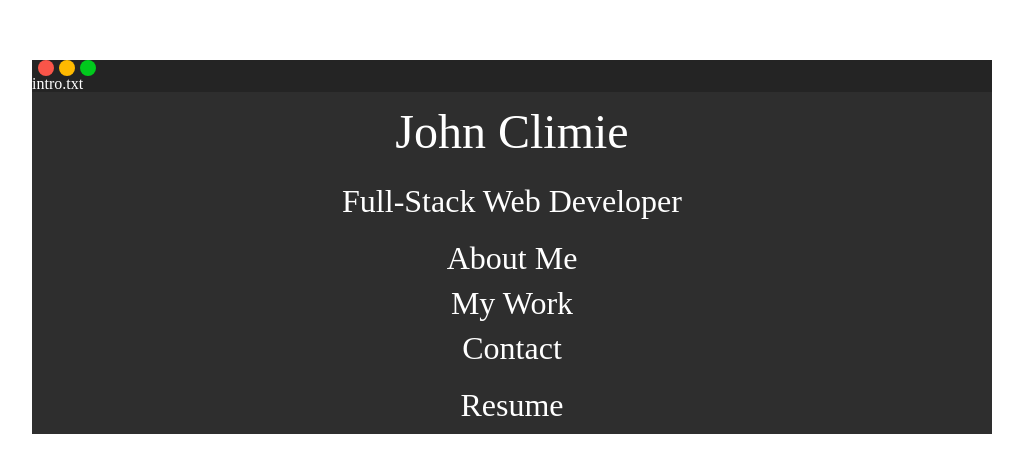
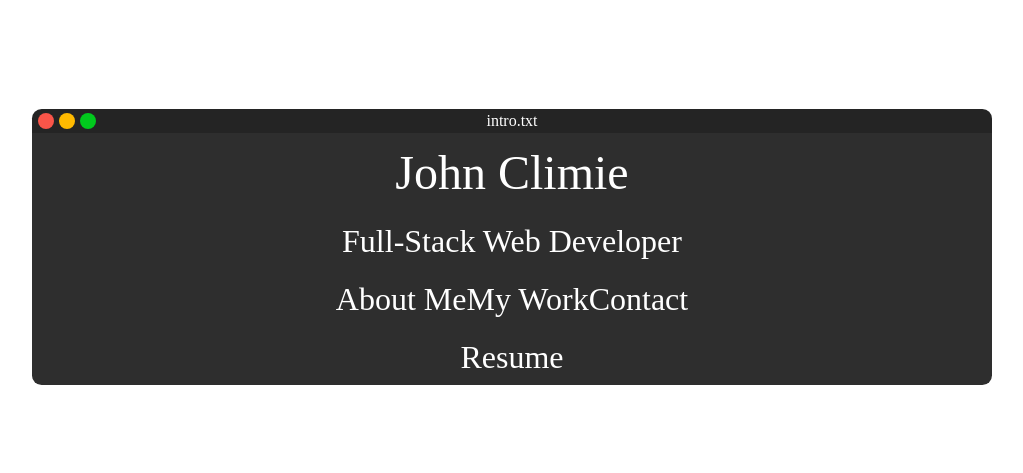
Before and after one commit to johnclimie/portfolio-2023, a Next.js app: page / in a window 1280 px wide. Shown: the part 153-626 px from the top of the page, without its empty margins (128-1151 px from the left). Built offline with nearby package versions, Linux system fonts and the light colour scheme.

Commit message:
Duped selection buttons to space between

```diff
--- a/pages/index.js
+++ b/pages/index.js
@@ -25,13 +25,17 @@ export default function Home() {
                 intro.txt
               </p>
 
-              <div className={styles.placeholder}></div>
+              <div className={styles.buttonSelectionFiller}>
+                <div className={styles.red}></div>
+                <div className={styles.yellow}></div>
+                <div className={styles.green}></div>
+              </div>
             </div>
 
             <div className={styles.introContent}>
               <h1>John Climie</h1>
               <h2>Full-Stack Web Developer</h2>
-              <div className='introLinks'>
+              <div className={styles.introLinks}>
                 <h2>About Me</h2>
                 <h2>My Work</h2>
                 <h2>Contact</h2>
--- a/styles/Home.module.css
+++ b/styles/Home.module.css
@@ -16,7 +16,12 @@
 
 .windowTop {
   width: 100%;
-
+  height: 1.5rem;
+  display: flex;
+  justify-content: space-between;
+  align-items: center;
+  border-top-left-radius: .6rem;
+  border-top-right-radius: .6rem;
   background-color: #242424;
 }
 
@@ -25,6 +30,10 @@
   display: flex;
   flex-direction: row;
   margin-left: .4rem;
+}
+
+.windowTitle {
+  justify-self: center;
 }
 
 .red {
@@ -49,12 +58,21 @@
   background-color: #01c91d;
 }
 
+.buttonSelectionFiller {
+  display: flex;
+  flex-direction: row;
+  margin-left: .4rem;
+  visibility: hidden;
+}
+
 .introContent {
   display: flex;
   width: 100%;
   flex-direction: column;
   align-items: center;
-  text-align: center;;
+  text-align: center;
+  border-bottom-left-radius: .6rem;
+  border-bottom-right-radius: .6rem;
   background-color: #2E2E2E;
 }
 
@@ -71,5 +89,4 @@
 .introLinks {
   display: flex;
   flex-direction: row;
-
 }
```
